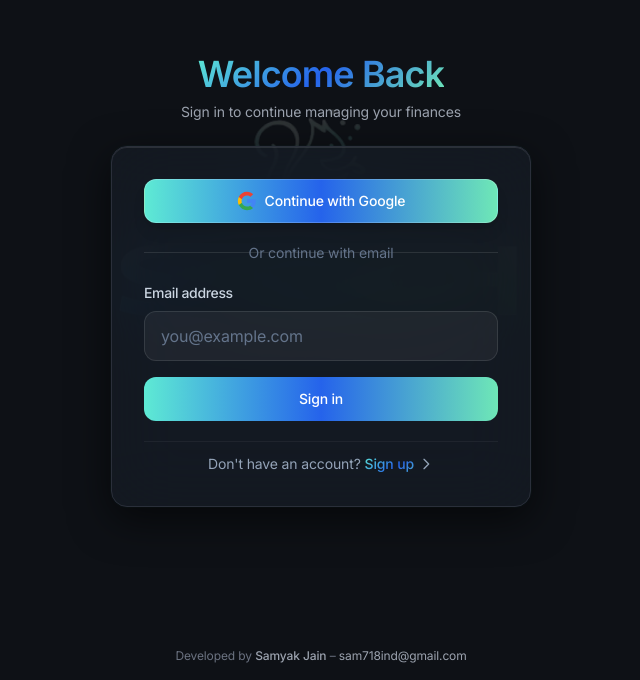
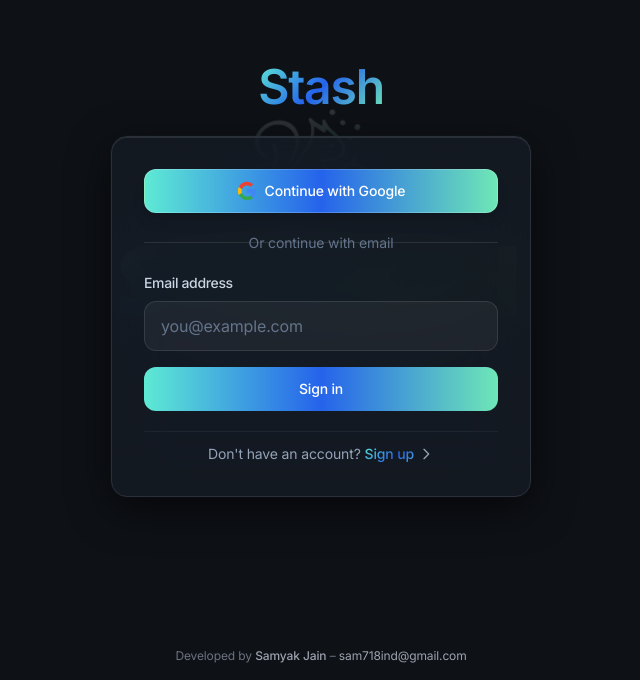
Before and after one commit to samyak555/Stash, a React (Vite) app in the folder frontend/: page /login in a window 1280 px wide. Shown: the part 120-800 px from the top of the page, without its empty margins (319-959 px from the left). Built offline with nearby package versions, Linux system fonts and the light colour scheme; no server answers.

Commit message:
Update login page: Replace Welcome Back with Stash brand headline

```diff
--- a/frontend/src/pages/Login.jsx
+++ b/frontend/src/pages/Login.jsx
@@ -152,14 +152,11 @@ const Login = ({ setUser }) => {
       <div className="flex-1 flex items-center justify-center relative z-10 px-4 py-8">
         <div className="w-full max-w-[420px]">
           <div className="space-y-6">
-            {/* Welcome Header */}
+            {/* Brand Headline */}
             <div className="text-center mb-6">
-              <h2 className="text-3xl sm:text-4xl font-bold text-gradient-brand tracking-tight mb-2">
-                Welcome Back
-              </h2>
-              <p className="text-text-secondary text-sm">
-                Sign in to continue managing your finances
-              </p>
+              <h1 className="text-4xl sm:text-5xl font-bold text-gradient-brand tracking-tight">
+                Stash
+              </h1>
             </div>
 
             {/* Auth Card */}
```
